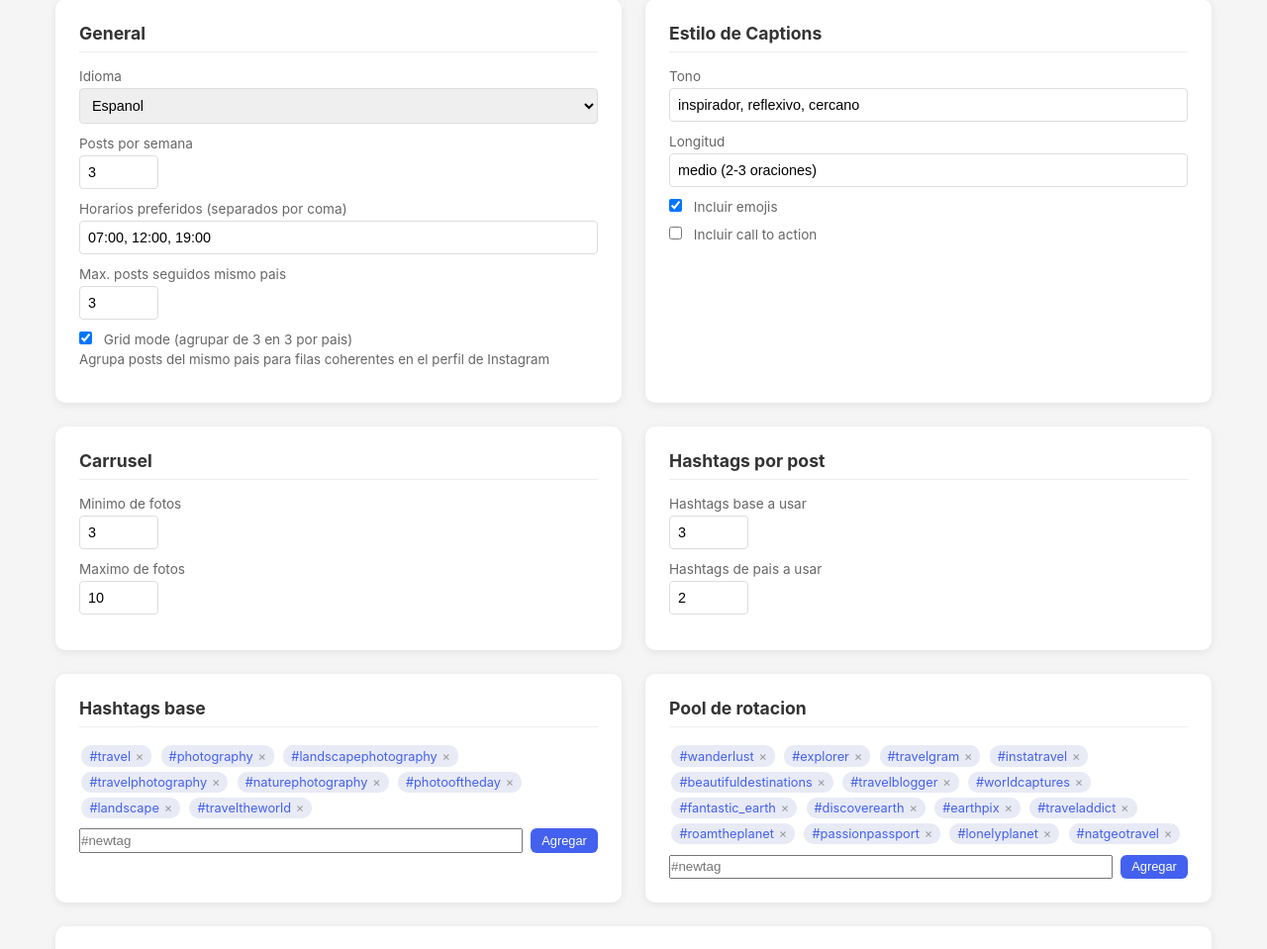
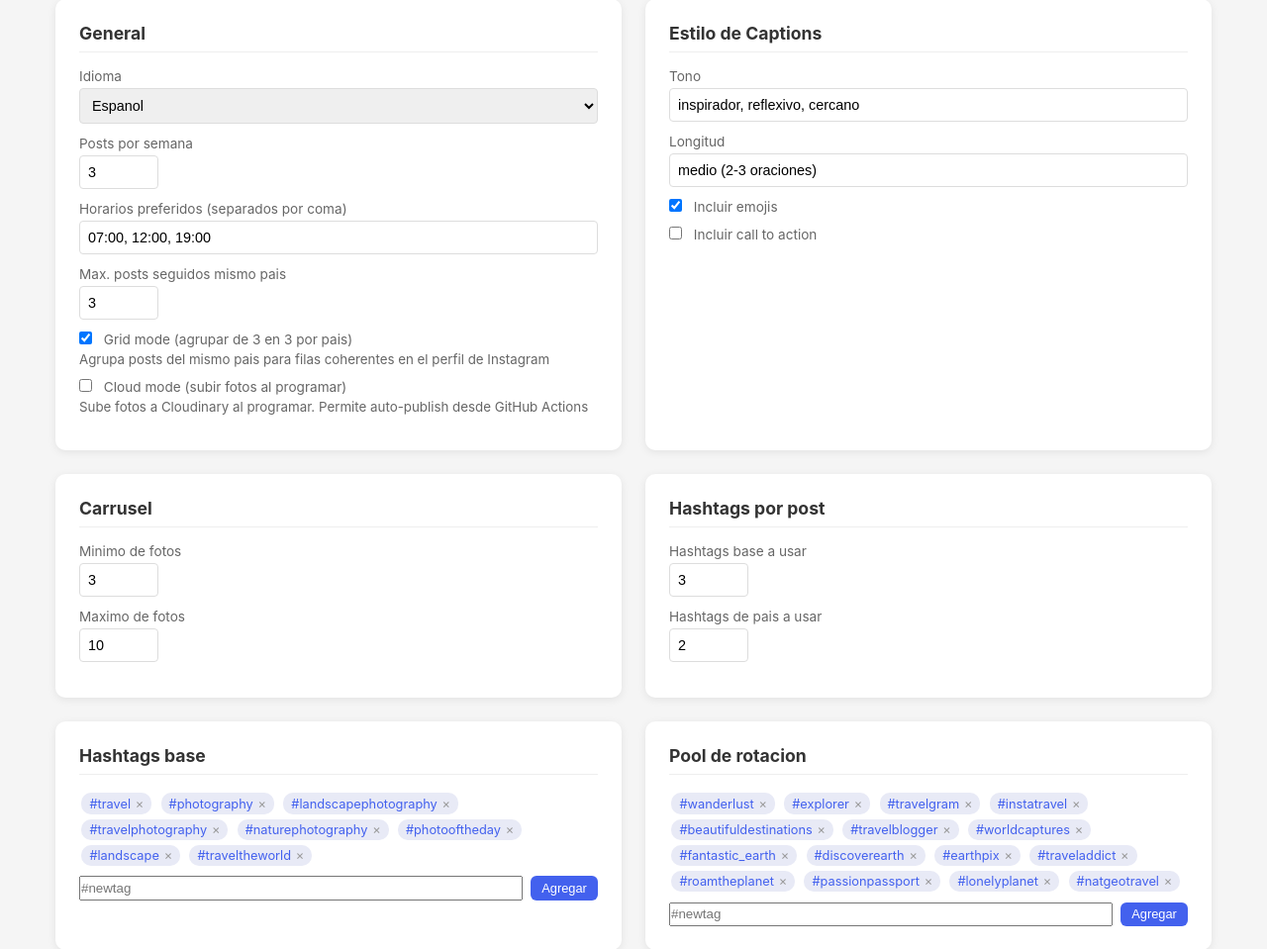
Before and after one commit to boggdan95/photo-to-post, a Flask app: page /settings in a window 1280 px wide. Shown: the part 152-1111 px from the top of the page at 99% size. Run offline with Flask 3, Linux system fonts and the light colour scheme.

Commit message:
feat(settings): agregar cloud_mode toggle
- Nuevo toggle cloud_mode para decidir cuándo subir a Cloudinary
- Si OFF: sube al publicar (comportamiento actual)
- Si ON: sube al programar (permite GitHub Actions)

Co-Authored-By: Claude Opus 4.5 <noreply@anthropic.com>

```diff
--- a/config/settings.json
+++ b/config/settings.json
@@ -4,6 +4,7 @@
   "preferred_times": ["07:00", "12:00", "19:00"],
   "max_consecutive_same_country": 3,
   "grid_mode": true,
+  "cloud_mode": false,
 
   "caption_style": {
     "tone": "inspirador, reflexivo, cercano",
--- a/web/app.py
+++ b/web/app.py
@@ -115,6 +115,7 @@ def save_settings():
     current_settings["preferred_times"] = new_settings.get("preferred_times", current_settings.get("preferred_times"))
     current_settings["max_consecutive_same_country"] = new_settings.get("max_consecutive_same_country", current_settings.get("max_consecutive_same_country"))
     current_settings["grid_mode"] = new_settings.get("grid_mode", current_settings.get("grid_mode", False))
+    current_settings["cloud_mode"] = new_settings.get("cloud_mode", current_settings.get("cloud_mode", False))
     current_settings["caption_style"] = new_settings.get("caption_style", current_settings.get("caption_style"))
     current_settings["carousel"] = new_settings.get("carousel", current_settings.get("carousel"))
 
--- a/web/templates/settings.html
+++ b/web/templates/settings.html
@@ -82,6 +82,13 @@
                 Grid mode (agrupar de 3 en 3 por pais)
             </label>
             <small style="color:#666;display:block;margin-top:0.25rem;">Agrupa posts del mismo pais para filas coherentes en el perfil de Instagram</small>
+        </div>
+        <div class="field">
+            <label class="checkbox-label">
+                <input type="checkbox" id="cloud_mode" {{ 'checked' if settings.cloud_mode }}>
+                Cloud mode (subir fotos al programar)
+            </label>
+            <small style="color:#666;display:block;margin-top:0.25rem;">Sube fotos a Cloudinary al programar. Permite auto-publish desde GitHub Actions</small>
         </div>
     </div>
 
@@ -299,6 +306,7 @@ function collectData() {
         preferred_times: document.getElementById('preferred_times').value.split(',').map(s => s.trim()).filter(s => s),
         max_consecutive_same_country: parseInt(document.getElementById('max_consecutive_same_country').value),
         grid_mode: document.getElementById('grid_mode').checked,
+        cloud_mode: document.getElementById('cloud_mode').checked,
         caption_style: {
             tone: document.getElementById('caption_tone').value,
             length: document.getElementById('caption_length').value,
```
